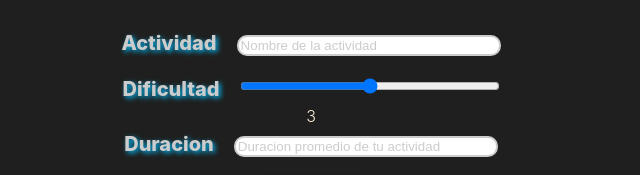
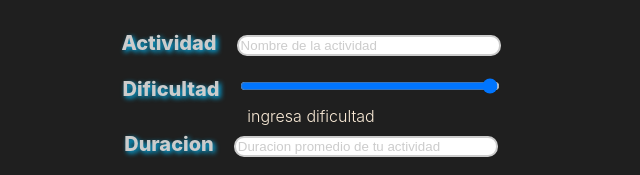
Before and after one commit to gablon29/Pi-Countrys, a React (Create React App) app in the folder client/: page /Activity in a window 1280 px wide. Shown: the part 153-328 px from the top of the page, without its empty margins (329-969 px from the left). Built offline with nearby package versions, Linux system fonts and the light colour scheme; no server answers.

Commit message:
component

```diff
--- a/client/src/component/activitis/activityCreation/ActivitisCreate.jsx
+++ b/client/src/component/activitis/activityCreation/ActivitisCreate.jsx
@@ -6,6 +6,9 @@ import { useDispatch, useSelector } from 'react-redux';
 import { validation, validationSubmit, validationArray } from './validation';
 import NavBar from '../../navbar/Navbar'
 import './ActivitiStilo.css'
+import Temporadas from '../compTemporadas/Temporadas';
+import InputName from '../inputsComp/InputName';
+import InputDifiult from '../inputsComp/InputDifiult';
 
 const ActivitisCreate = () => {
   const dispatch = useDispatch();
@@ -25,16 +28,19 @@ const ActivitisCreate = () => {
 
   const countries = useSelector((state) => state.allCountries)
   const activity = useSelector(state => state.activitis)
-  const handleChange = (evento) => {
-    setInput({
+
+  const handlechange = async (prop, value) => {
+     setInput(input =>({
       ...input,
-      [evento.target.name]: evento.target.value
-    });
+      [prop]: value
+    }));
     setErrors(validation({
       ...input,
-      [evento.target.name]: evento.target.value
+      [prop]: value
     }, errors, activity));
   }
+  console.log(input);
+  console.log(errors);
 
   const handleDelete = (id) => {
     setInput({
@@ -75,30 +81,11 @@ const ActivitisCreate = () => {
       </div>
       <div>
         <form className='activity_form' onSubmit={handleSubmit}>
-          <h1 className='titulo_actividad'>Crea tu actividad</h1>
-          <div>
-            <label className='stylo_label'>Actividad</label>
-            <input className='input_create'
-              type='text'
-              placeholder='Nombre de la actividad'
-              name='Nombre'
-              onChange={handleChange}
-              value={input.Nombre}
-            />
-          </div>
+          <InputName handlechange={handlechange}/>
           {errors.Nombre && <p className='text_error'>{errors.Nombre}</p>}
 
           <div>
-            <label className='stylo_label'>Dificultad</label>
-            <input className='input_create'
-              type='range'
-              value={input.Dificultad}
-              name='Dificultad'
-              min='1'
-              max='5'
-              onChange={evento => handleChange(evento)}
-            />
-            <p className='text_range'>{input.Dificultad}</p>
+            <InputDifiult handlechange={handlechange}/>
              {errors.Dificultad && <p className='text_error'>{errors.Dificultad}</p>}
           </div>
           <div>
@@ -108,22 +95,11 @@ const ActivitisCreate = () => {
               placeholder='Duracion promedio de tu actividad'
               value={input.Duracion}
               name='Duracion'
-              onChange={handleChange}
+              onChange={handlechange}
             />
           </div>
             {errors.Duracion && <p className='text_error'>{errors.Duracion}</p>}
-          <div>
-            <select className='btn_select' name='Temporada'
-              value={input.Temporada}
-              onChange={(evento) => handleChange(evento)}
-            >
-            <option>Temporada</option>
-            <option>Verano</option>
-            <option>Otoño</option>
-            <option>Invierno</option>
-            <option>Primavera</option>
-            </select>
-          </div>
+          <Temporadas handlechange={handlechange}/>
           <div>
             <select className='btn_select' onChange={(evento) => handleSelect(evento)}>
               {
--- /dev/null
+++ b/client/src/component/activitis/compTemporadas/Temporadas.jsx
@@ -0,0 +1,27 @@
+import React, { useState } from 'react';
+
+const Temporadas = ({handlechange}) => {
+
+    const handleChangeTemporada = (evento) => {
+        const prop = 'Temporada';
+        const value = evento.target.value;
+        handlechange(prop, value)
+    }
+
+  return (
+    <div>
+      <select className='btn_select' name='Temporada'
+              onChange={handleChangeTemporada}
+              handlechange={handlechange}
+            >
+            <option>Temporada</option>
+            <option value="Verano">Verano</option>
+            <option value="Otoño">Otoño</option>
+            <option value="Invierno">Invierno</option>
+            <option value="Primavera">Primavera</option>
+            </select>
+    </div>
+  )
+}
+
+export default Temporadas
--- /dev/null
+++ b/client/src/component/activitis/inputsComp/InputDifiult.jsx
@@ -0,0 +1,28 @@
+import React from 'react'
+
+const InputDifiult = ({handlechange}) => {
+
+    const handleInputChange = (evento) => {
+        const prop = evento.target.name;
+        const value = evento.target.value;
+        handlechange(prop, value)
+    }
+  return (
+    <div>
+      <div>
+            <label className='stylo_label'>Dificultad</label>
+            <input className='input_create'
+              type='range'
+              name='Dificultad'
+              min='1'
+              max='5'
+              onChange={handleInputChange}
+              handlechange={handlechange}
+            />
+            <p className='text_range'>ingresa dificultad</p>
+    </div>
+    </div>
+  )
+}
+
+export default InputDifiult
--- /dev/null
+++ b/client/src/component/activitis/inputsComp/InputName.jsx
@@ -0,0 +1,28 @@
+import React from 'react'
+
+const InputName = ({handlechange}) => {
+
+    const handleInputChange = (evento) => {
+        const prop = evento.target.name;
+        const value = evento.target.value;
+        handlechange(prop, value)
+    }
+
+  return (
+    <div>
+      <h1 className='titulo_actividad'>Crea tu actividad</h1>
+          <div>
+            <label className='stylo_label'>Actividad</label>
+            <input className='input_create'
+              type='text'
+              placeholder='Nombre de la actividad'
+              name='Nombre'
+              onChange= {handleInputChange}
+              handlechange={handlechange}
+            />
+          </div>
+    </div>
+  )
+}
+
+export default InputName
```
